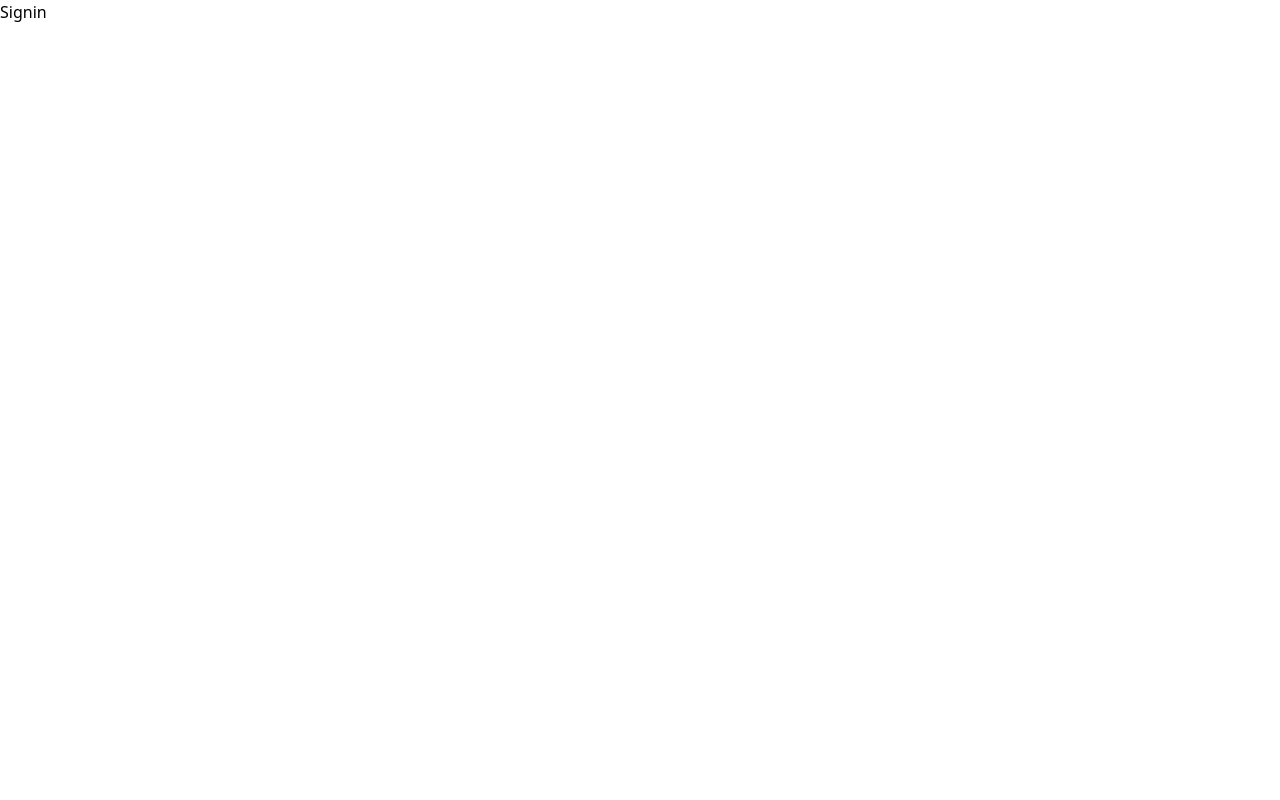
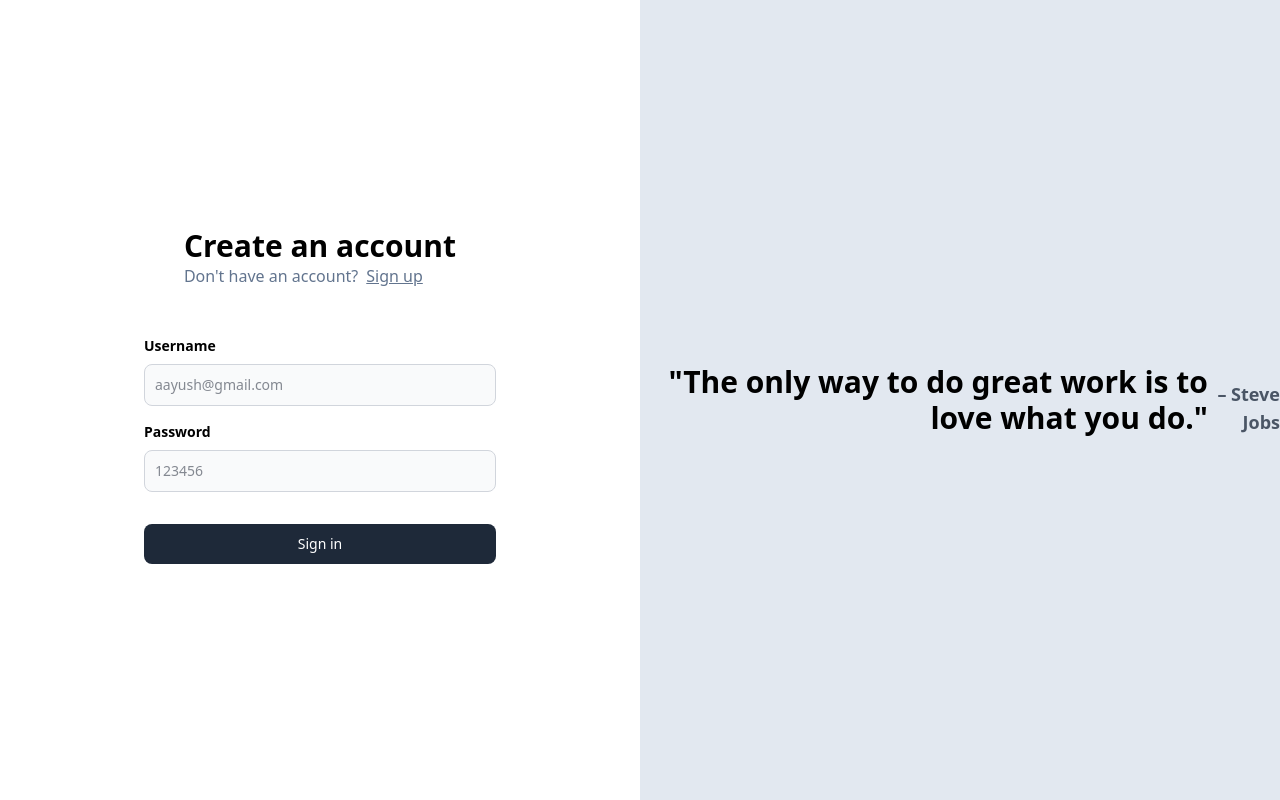
Before and after one commit to AayushKhanal47/medium-blog, a React (Vite) app in the folder frontend/: page /signin in a window 1280 px wide. Built offline with nearby package versions, Linux system fonts and the light colour scheme.

Commit message:
feat:Signin

```diff
--- a/frontend/src/pages/Signin.tsx
+++ b/frontend/src/pages/Signin.tsx
@@ -1,9 +1,19 @@
-import React from 'react'
+import Quote from "../components/Quote";
+import { Auth } from "../components/Auth";
 
 const Signin = () => {
   return (
-    <div>Signin</div>
-  )
-}
+    <div>
+      <div className="grid grid-cols-2">
+        <div>
+          <Auth type="signin" />
+        </div>
+        <div className="invisible lg:visible">
+          <Quote />
+        </div>
+      </div>
+    </div>
+  );
+};
 
-export default Signin
+export default Signin;
```
